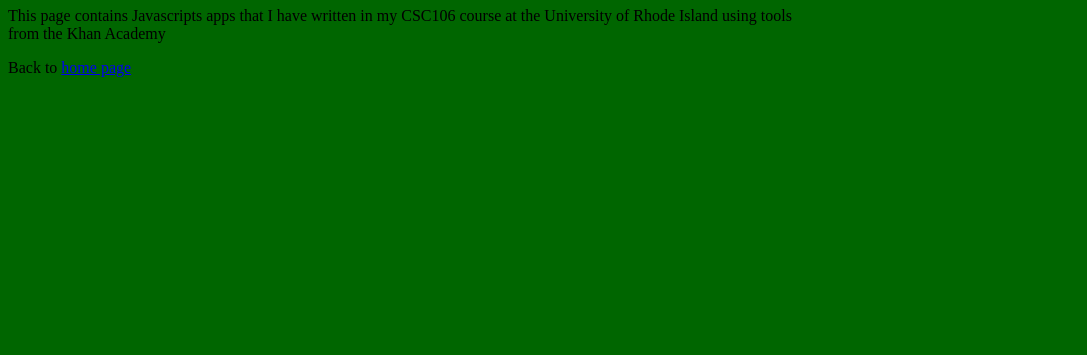
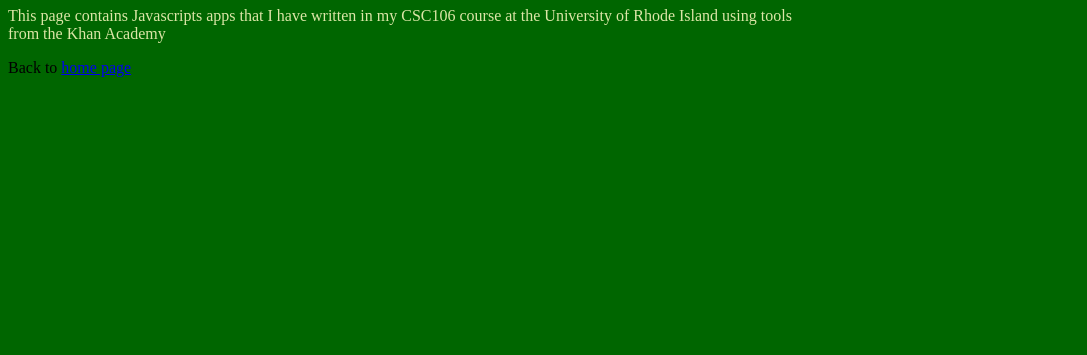
Before and after one commit to aniesu/aniesu.github.io, a plain HTML site: page javascripts.html in a window 1280 px wide. Shown: the part 445-800 px from the top of the page, without its empty margins (0-1087 px from the left). Drawn offline with Linux system fonts and the light colour scheme.

Commit message:
Update style.css

```diff
--- a/style.css
+++ b/style.css
@@ -9,3 +9,5 @@ Body { background-color: #006600;}
 #home-p {color: #DCE6A7;}
 
 #javascripts-h1 {color: #DCE6A7;}
+
+#javascripts-p {color: #DCE6A7}
```
